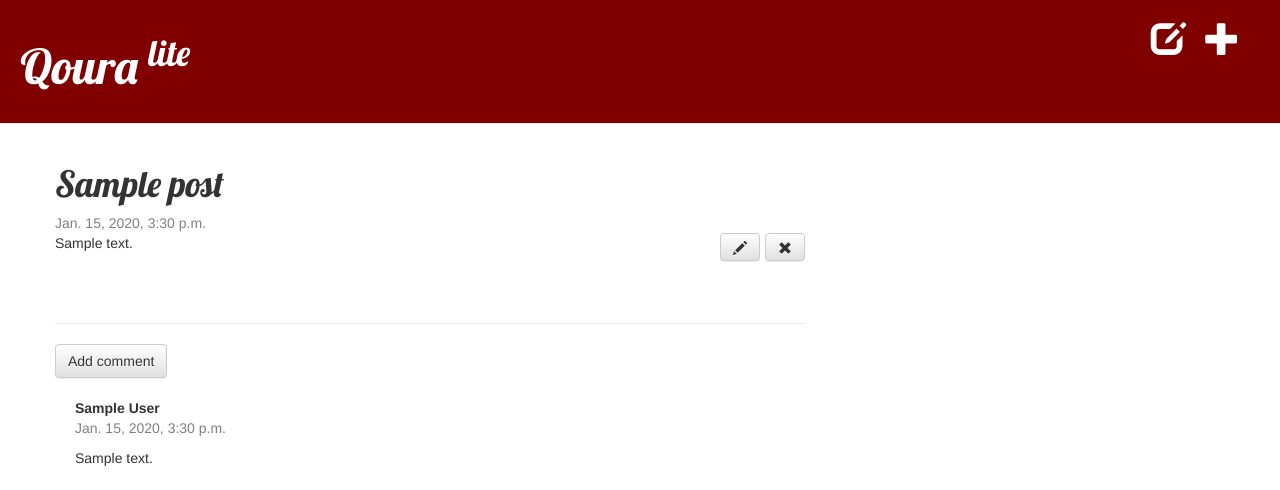
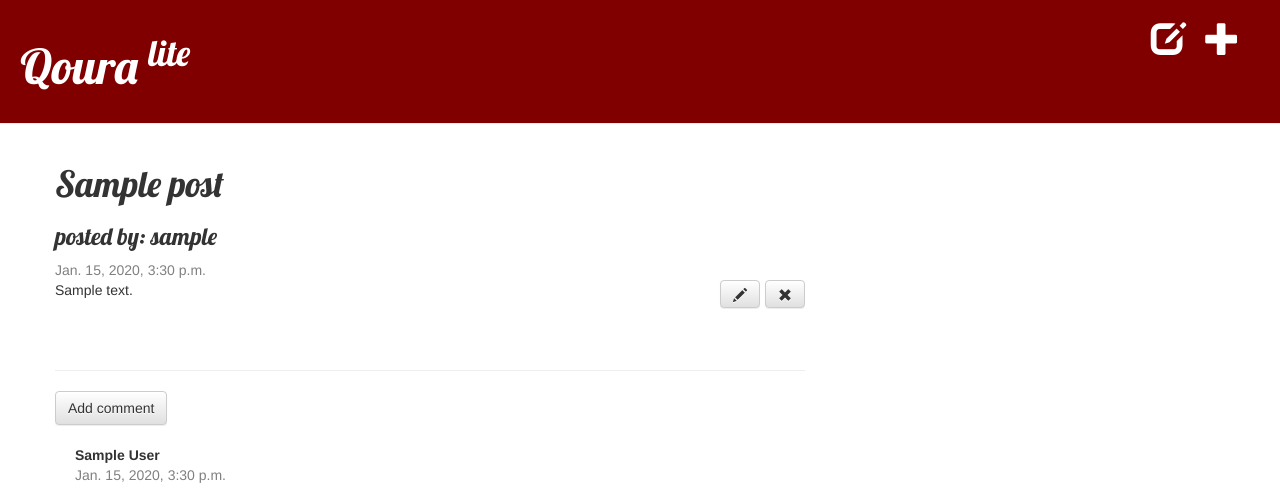
Before and after one commit to humblesapien/my-first-blog, a Django app: page /post/1/ in a window 1280 px wide. Shown: the top 490 px of the page. Run offline with Django 3.2, Linux system fonts and the light colour scheme; a user stored in the database is signed in; tables that the repository leaves empty hold one stand-in row (values such as "Sample post"); some libraries are stand-ins or nearby versions.

Commit message:
bugs fixed.

```diff
--- a/mysite/blog/templates/blog/post_detail.html
+++ b/mysite/blog/templates/blog/post_detail.html
@@ -4,6 +4,7 @@
 
 	<div class="post">
 		<h1>{{ post.title }}</h1>
+		<h3>posted by: {{ post.author }}</h3>
 		{% if post.published_date %}
 			<div class="date">
 				{{ post.published_date }}
--- a/mysite/blog/templates/blog/post_draft_list.html
+++ b/mysite/blog/templates/blog/post_draft_list.html
@@ -5,6 +5,7 @@
 	{% for post in posts %}
         <div class="post">
             <h1><a href="{% url 'post_detail' pk=post.pk %}">{{ post.title }}</a></h1>
+			<h3>posted by: {{ post.author }}</h3>
             <p class="date">created: {{ post.created_date|date:'d-m-Y' }}</p>
 			<p>{{ post.text|truncatechars:200 }}</p>
         </div>
```
